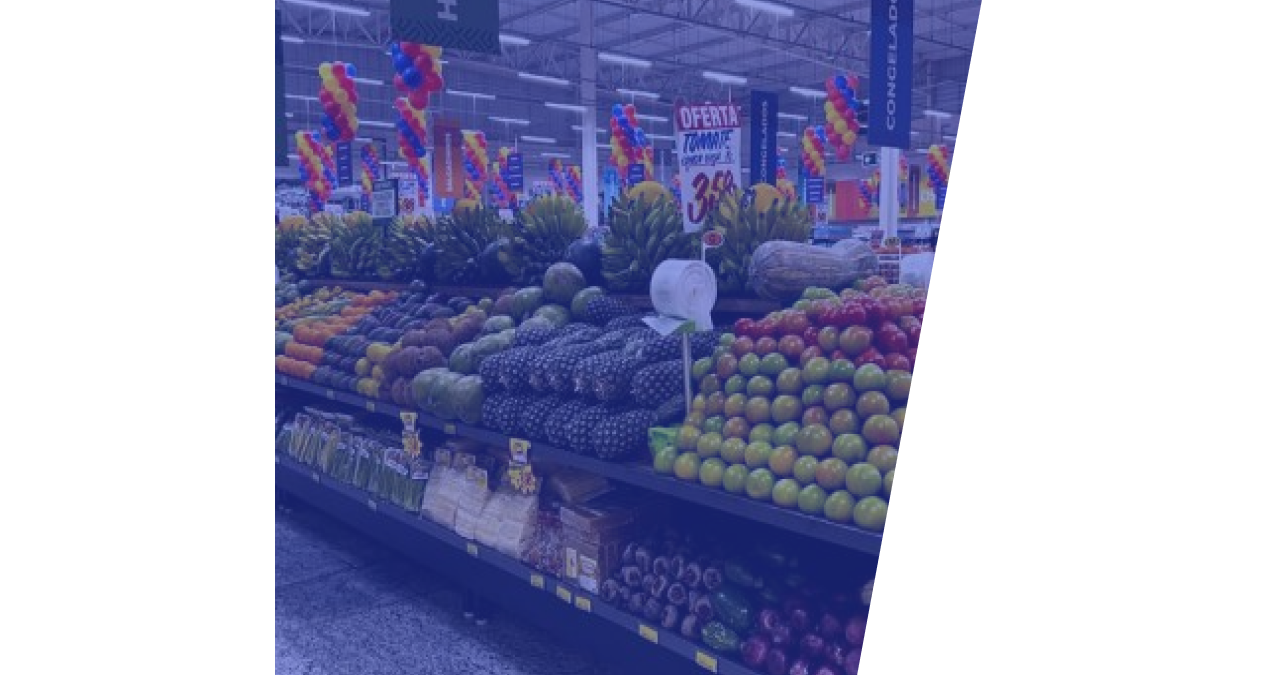
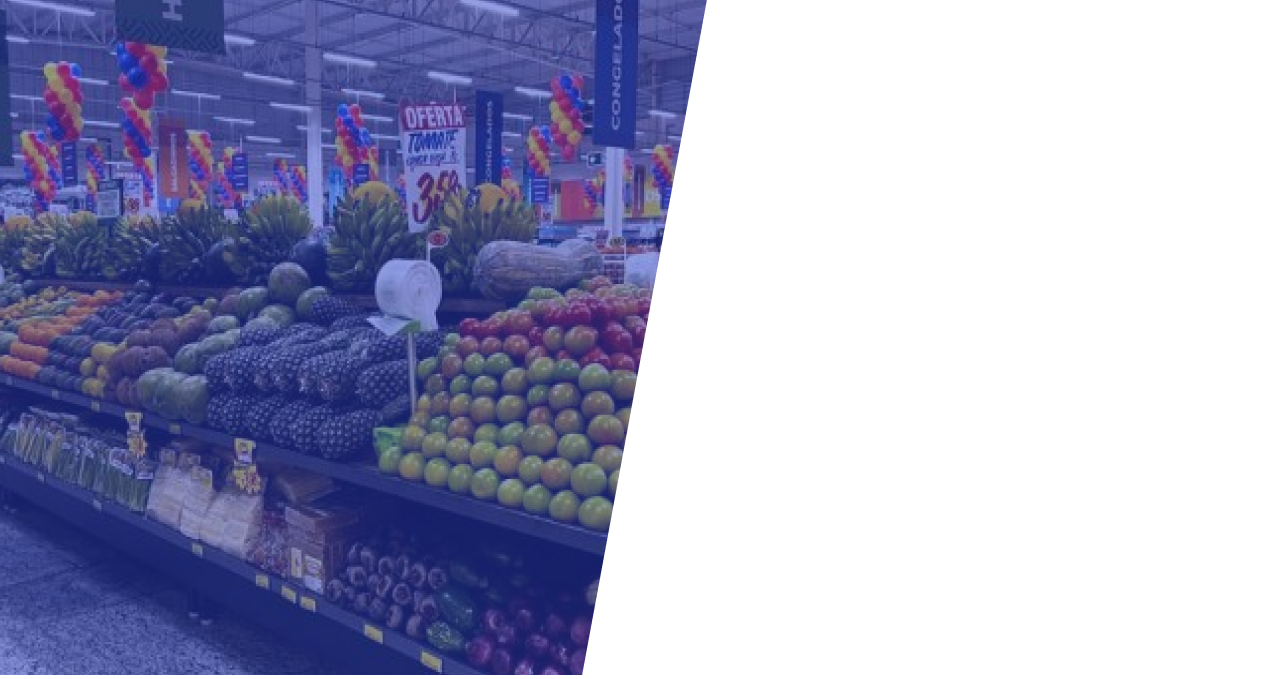
Before and after one commit to ICEI-PUC-Minas-PMV-SI/pmv-si-2023-2-pe5-t4-t5-grp07, a plain HTML site: page src/pages/login.html in a window 1280 px wide. Shown: the part 125-804 px from the top of the page. Drawn offline with Linux system fonts and the light colour scheme.

Commit message:
login page

```diff
--- a/src/pages/login.html
+++ b/src/pages/login.html
@@ -5,7 +5,7 @@
     <meta name="viewport" content="width=device-width, initial-scale=1.0">
     <title>Compare Preços</title>
     <link rel="shortcut icon" href="../img/favicon.ico" type="image/x-icon">
-    <link rel="stylesheet" href="style.css">
+    <link rel="stylesheet" href="../template/templatecompleto.css">
 </head>
 <body>
     <header>
@@ -55,6 +55,6 @@
         </div>
     </header>
     <main>
-      <img src="../img/mercado.png" alt="Foto Mercado">
+      <img src="../img/mercado.png" alt="Foto Mercado" id="mercado">
 </body>
 </html>
--- a/src/pages/style.css
+++ b/src/pages/style.css
@@ -342,6 +342,12 @@ header {
         position: relative;
         left: 1%;
         width: 98%;
+    }
+
+    #mercado {
+
+        justify-content: left;
+
     }
 
         /* Informações */
```
Also changed, not shown: src/pages/index.html (added, +11 -0 lines).
